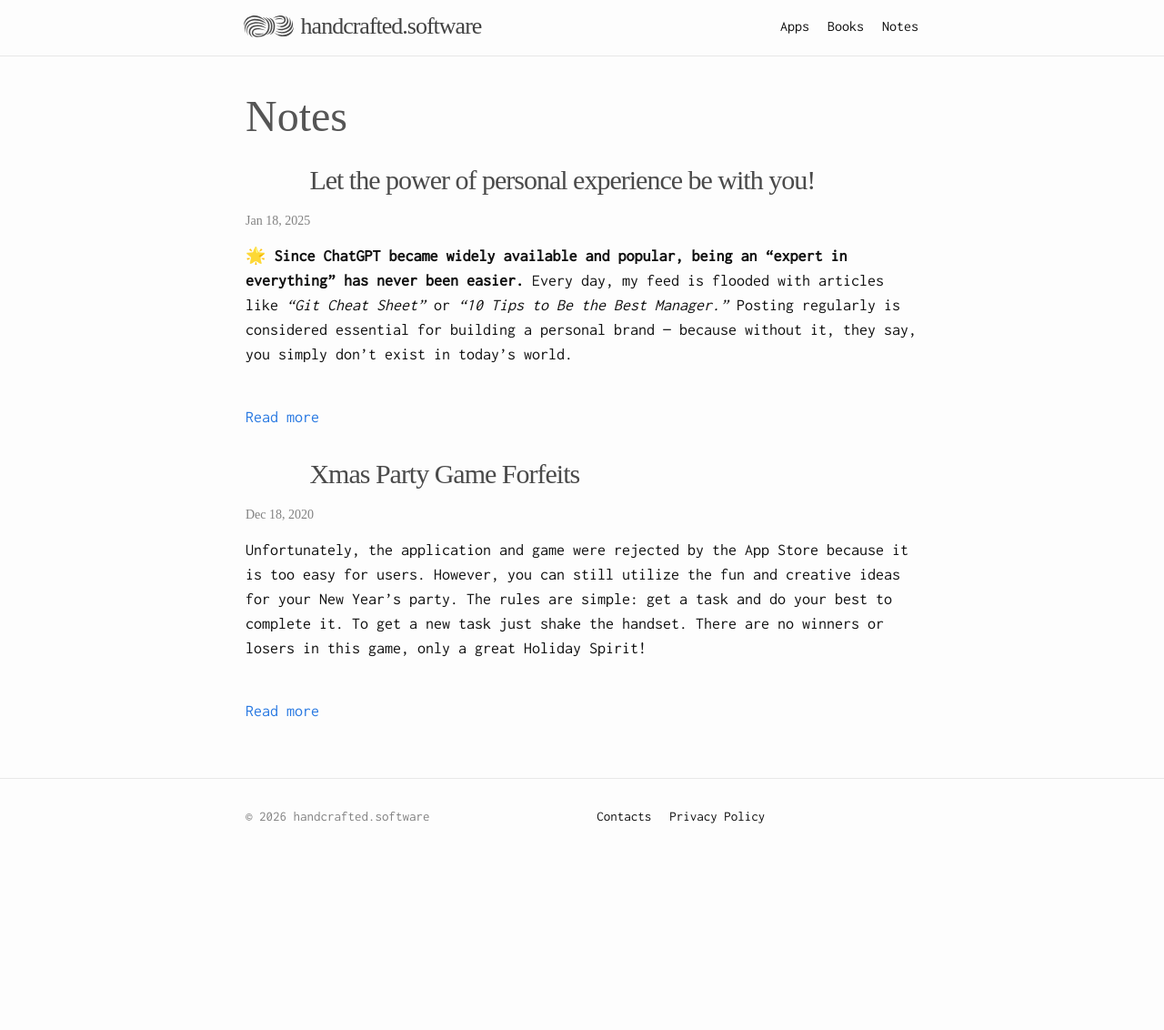
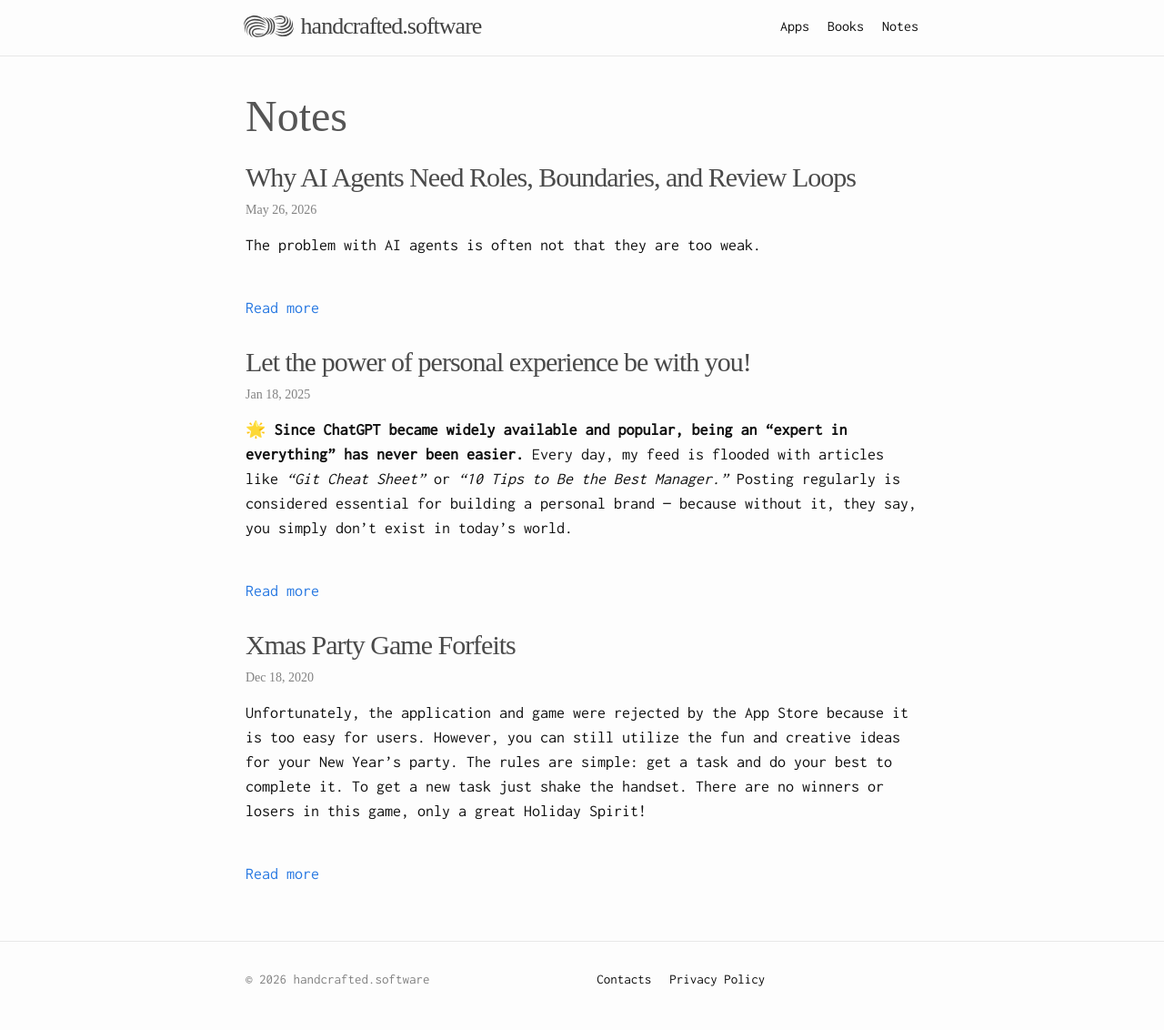
Before and after one commit to handcraftedsoftware/pages, a Jekyll site: the page built from posts.md, in a window 1280 px wide. Shown: the whole page at 91% size. Built offline with Jekyll 4.4.1, drawn with Linux system fonts in a browser that asks for light colours; some web fonts are replaced; before the commit the page ends 953 px from its top, so only the background shows below that; some of the changed lines change nothing that is shown.

Commit message:
Add first AI notes post

```diff
--- a/_layouts/posts.html
+++ b/_layouts/posts.html
@@ -12,7 +12,7 @@ layout: default
         <li>
             <h2>
                 <a class="post-link" href="{{ post.url | relative_url }}">
-                    {% if post.image != empty %}
+                    {% if post.image %}
                     <span
                         class="post-image"
                         style="background-image: url('{{ post.image }}')"
--- /dev/null
+++ b/_posts/2026-05-26-ai-agents-roles-boundaries-review-loops.md
@@ -0,0 +1,219 @@
+---
+layout: post
+title: "Why AI Agents Need Roles, Boundaries, and Review Loops"
+description: "AI agents become more useful when they are treated less like magic tools and more like bounded contributors in a workflow with roles, constraints, evidence, and human accountability."
+date: 2026-05-26
+permalink: /posts/ai-agents-roles-boundaries-review-loops
+canonical_url: "https://handcrafted.software/posts/ai-agents-roles-boundaries-review-loops"
+categories:
+  - AI
+tags:
+  - AI
+  - Agents
+  - Product
+  - Workflow
+---
+
+The problem with AI agents is often not that they are too weak.
+
+It is that we put them into workflows where success is hard to inspect.
+
+AI agents are often described as tools for making people faster. That is true, but it is not the most useful framing.
+
+AI agents can become participants in the production process when the workflow gives them structure. They can draft, inspect, refactor, summarize, compare, test, and suggest. But if they are dropped into a messy workflow without clear roles or boundaries, they usually make the mess faster.
+
+In my own product work, the useful question has become less "what can AI generate?" and more "how do I make the work reviewable?"
+
+I now think of agents less as smart assistants and more as bounded contributors inside a workflow.
+
+Not because they are people. They are not.
+
+But because useful work still needs responsibility, context, review, and proof.
+
+## A task for an agent is not the same as a task for a person
+
+A vague human task might be survivable:
+
+> Make the export better.
+
+A human can ask follow-up questions, infer context, remember past decisions, or notice that the request is too broad.
+
+An agent can also ask questions, but it may just as easily produce a confident-looking answer to the wrong task.
+
+Agent-ready tasks need more structure:
+
+- context;
+- constraints;
+- expected output;
+- what not to change;
+- acceptance criteria;
+- evidence required;
+- privacy or security boundaries.
+
+For example:
+
+> Improve the CSV export for the reports module. Do not change the database schema. Reuse the existing permission check. The file should include columns X, Y, and Z. Add or update tests. Do not touch the UI.
+
+This is not bureaucracy. It is the interface.
+
+The task description becomes part of the control system.
+
+## Roles reduce duplicated work
+
+When multiple agents participate in the same decision, they should not all behave like the same general assistant.
+
+One agent can think about strategy. One can check evidence. One can look for privacy risk. One can think about implementation. One can improve the public explanation.
+
+The value of roles is not that five agents produce five opinions. It is that each opinion is accountable to a different concern.
+
+The point is not to create theater with many voices. The point is to create useful tension.
+
+Good agent roles should define:
+
+- what the agent owns;
+- what inputs it should use;
+- what output it should produce;
+- what risks it should catch;
+- when it should object;
+- when it should defer.
+
+Without roles, agents tend to repeat each other. With roles, they can disagree in useful ways.
+
+## Boundaries matter more than autonomy
+
+It is tempting to ask: "How autonomous can this agent be?"
+
+I think the better question is:
+
+> What is this agent allowed to change, and what must remain under human control?
+
+Some work is safe to automate locally:
+
+- drafting copy;
+- summarizing notes;
+- proposing tests;
+- finding inconsistencies;
+- preparing a pull request;
+- checking whether a page contains required text.
+
+Some work should require explicit human approval:
+
+- publishing;
+- changing payment or auth logic;
+- sending messages to real people;
+- making public claims;
+- exposing private data;
+- deleting information;
+- deploying to production.
+
+Autonomy without boundaries does not create trust. It creates cleanup work.
+
+## Review should check intent, not only output
+
+AI-generated work can look polished while still solving the wrong problem.
+
+That makes review different.
+
+It is not enough to ask:
+
+> Is this output well-written?
+
+or:
+
+> Does this code run?
+
+The stronger review questions are:
+
+- Did the agent understand the task?
+- Did it stay inside the requested scope?
+- Did it invent unsupported claims?
+- Did it change behavior outside the assignment?
+- Did it expose anything private?
+- Is the result maintainable?
+- What evidence proves that it worked?
+
+A useful review loop might also ask the agent to return:
+
+- what changed;
+- which files or artifacts were touched;
+- which tests or checks were run;
+- which assumptions were made;
+- which risks were noticed;
+- which decisions still require a human.
+
+The most dangerous failures are often not ugly. They are plausible.
+
+## Evidence makes agent work manageable
+
+For agent-assisted work, evidence is not a formality.
+
+It is how the work becomes inspectable.
+
+Evidence can be simple:
+
+- test results;
+- screenshots;
+- before/after copy;
+- links to changed pages;
+- a short explanation of what changed;
+- a note about what was intentionally not changed.
+
+The point is to avoid a workflow where the agent says "done" and everyone has to guess what that means.
+
+Done should mean:
+
+> Here is what changed, here is why, here is how it was checked, and here is what still needs a human decision.
+
+## Privacy is part of the workflow design
+
+If AI agents are part of the work process, privacy cannot be an afterthought.
+
+Every workflow needs boundaries around:
+
+- what context an agent can see;
+- what private information stays local;
+- what can be used in public output;
+- what requires review before publishing;
+- which screenshots or examples are safe.
+
+I like the rule:
+
+> Prompt inheritance is not memory inheritance.
+
+An agent can inherit company values or working rules without getting access to every private file.
+
+That distinction matters.
+
+## Humans remain accountable
+
+An agent can produce work.
+
+It cannot be accountable for the decision to use that work.
+
+The person who accepts, publishes, merges, or sends the result is responsible for it.
+
+That is why roles, boundaries, review loops, and evidence are not just operational details. They are how human accountability stays visible in an AI-assisted workflow.
+
+## The practical shift
+
+The practical shift is not only from manual work to AI-assisted work.
+
+It is from doing tasks to designing the system that produces tasks, context, drafts, reviews, and evidence.
+
+AI agents make weak processes faster.
+
+They make strong processes more scalable.
+
+That is why I am interested less in prompts as isolated instructions and more in workflows:
+
+- clear roles;
+- explicit boundaries;
+- small tasks;
+- reviewable outputs;
+- privacy gates;
+- human decisions;
+- evidence of what changed.
+
+Agents do not remove the need for process.
+
+They make the quality of the process visible.
```
